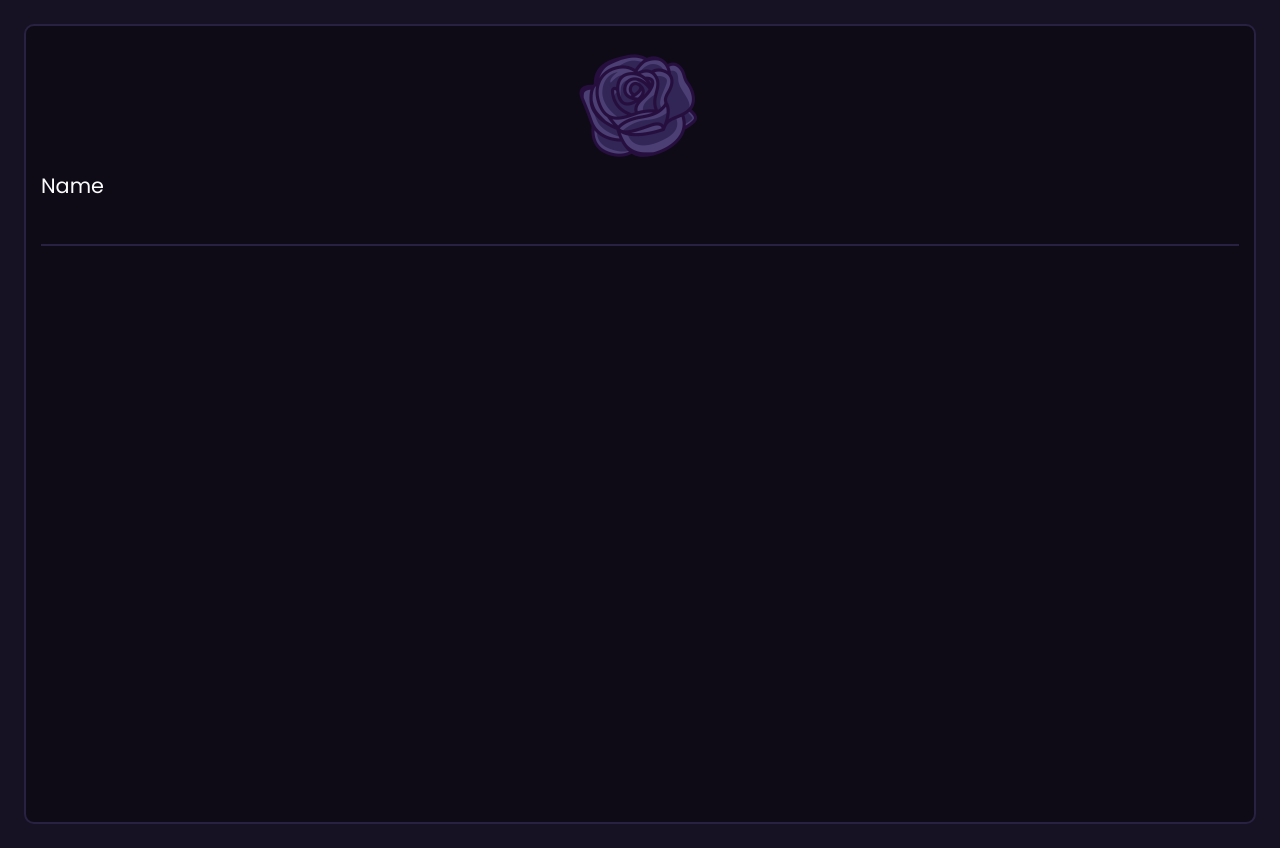
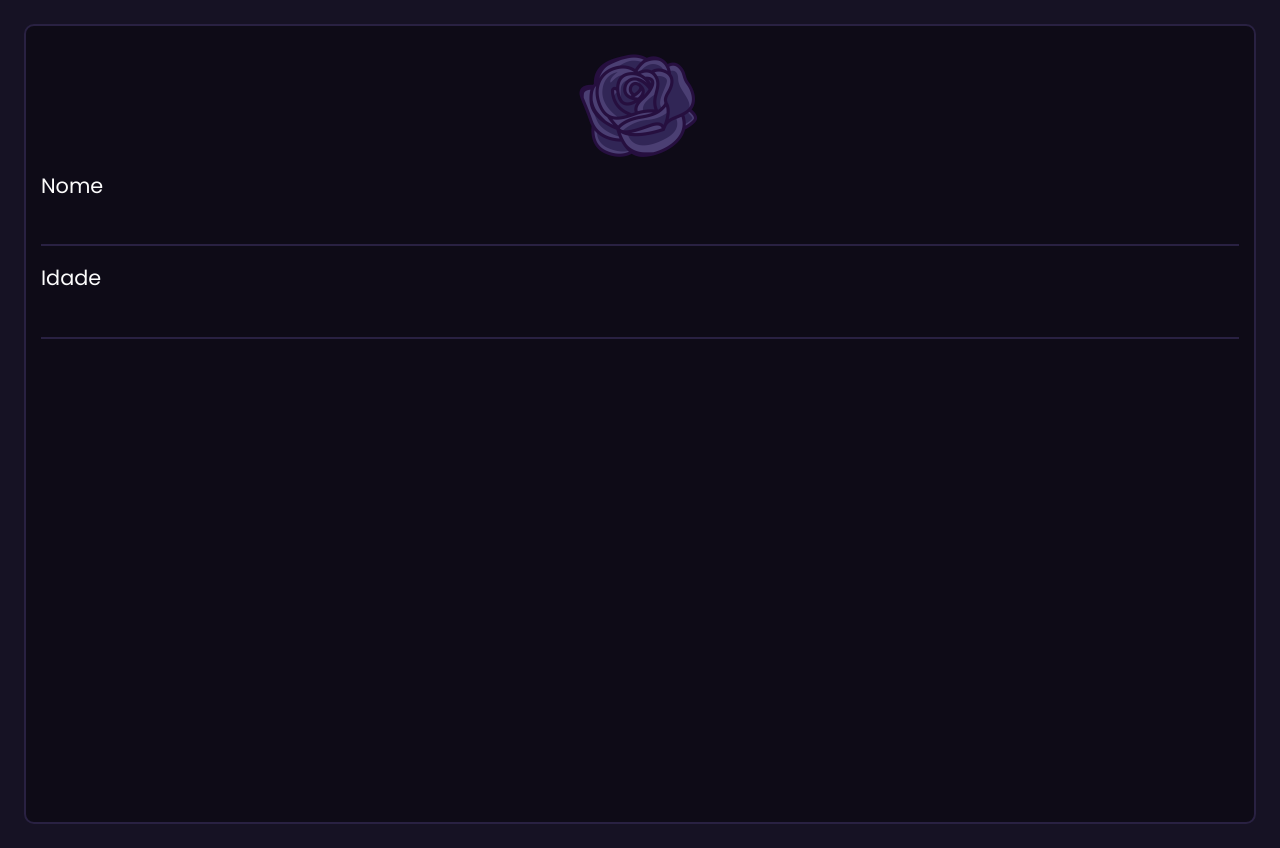
Before and after one commit to veidzj/purple-rose, a React (Vite) app: page / in a window 1280 px wide. Built offline with nearby package versions, Linux system fonts and the light colour scheme.

Commit message:
feat: add age input

```diff
--- a/src/App.css
+++ b/src/App.css
@@ -32,7 +32,7 @@
   }
 
   input {
-    margin-top: 0.313rem;
+    margin: 0.313rem 0 1rem 0;
     width: 100%;
     height: 2rem;
     background: none;
--- a/src/App.tsx
+++ b/src/App.tsx
@@ -7,8 +7,11 @@ function App() {
       <div className='form-container'>
         <img src={logo} alt='App logo, Purple rose' />
         <form className='form'>
-          <label htmlFor='name'>Name</label><br/>
+          <label htmlFor='name'>Nome</label><br/>
           <input type='text' name='name' />
+
+          <label htmlFor='age'>Idade</label><br/>
+          <input type='number' name='age' />
         </form>
       </div>
     </div>
```
